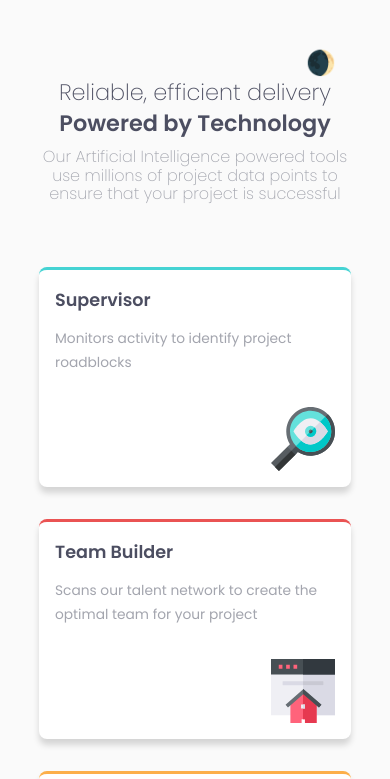
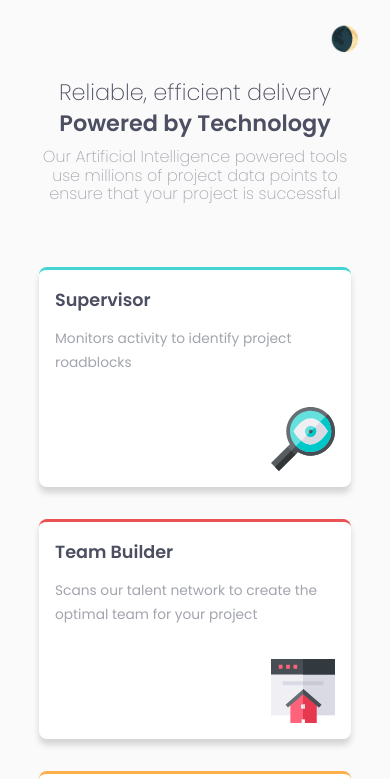
Before and after one commit to FaridJunior/four-card-feature-section-master, a plain HTML site: page index.html in a window 390 px wide. Shown: the top 779 px of the page. Drawn offline with nearby package versions, Linux system fonts and the light colour scheme.

Commit message:
fix postition of toggle theme btn in small devices

```diff
--- a/style.css
+++ b/style.css
@@ -129,6 +129,12 @@ h3 {
   .flex-row-col {
     flex-direction: column;
   }
+}
+@media (max-width: 800px) {
+  .toggle-theme-btn {
+    top: 1em;
+    right: 1em;
+  }
   .s1 header .main_header,
   .s1 header .secondary_header {
     font-size: 1.4em;
```
